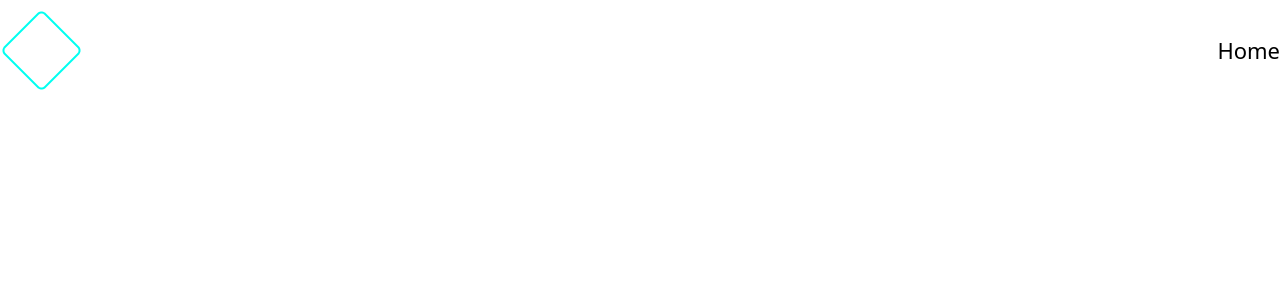
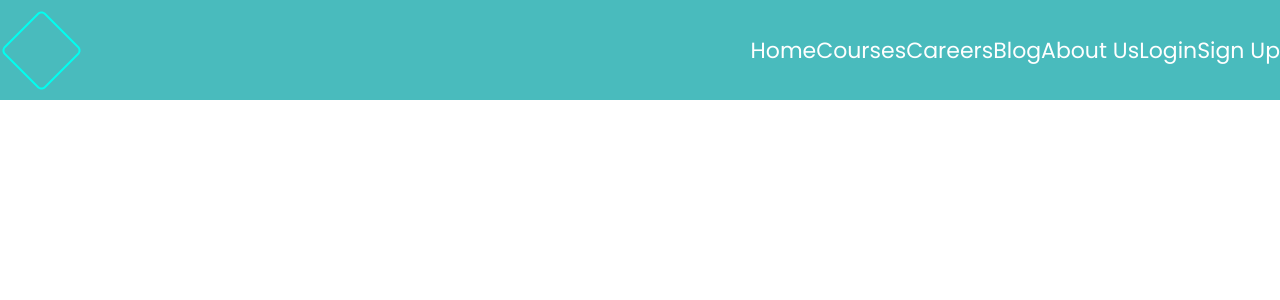
Before and after one commit to Nahid-Hasan-Utsob/ClassPoint-App, a React (Vite) app: page / in a window 1280 px wide. Shown: the top 300 px of the page. Built offline with nearby package versions, Linux system fonts and the light colour scheme.

Commit message:
update Custom_Style.css and Header.tsx

```diff
--- a/src/Custom_Style.css
+++ b/src/Custom_Style.css
@@ -1,4 +1,4 @@
-.poppins-regular {
+.pop-regular {
   font-family: "Poppins", sans-serif;
   font-weight: 400;
   font-style: normal;
--- a/src/Pages/Header/Header.tsx
+++ b/src/Pages/Header/Header.tsx
@@ -1,13 +1,25 @@
 import { Link } from 'react-router'
 import HeaderLogo from '../../assets/header-bg.png'
-
+import "../../Custom_Style.css"
 export default function Header() {
 
   const MenuLinks = <>
 
-  <ul className='flex items-center justify-evenly'>
+  <ul className='flex justify-evenly items-center h-full'>
    <Link to={'/'}>
-    <li className='text-[22px] s_text_color'>Home</li></Link>
+    <li className='text-[22px] s-text-color'>Home</li></Link>
+   <Link to={'/'}>
+    <li className='text-[22px] s-text-color'>Courses</li></Link>
+   <Link to={'/'}>
+    <li className='text-[22px] s-text-color'>Careers</li></Link>
+   <Link to={'/'}>
+    <li className='text-[22px] s-text-color'>Blog</li></Link>
+   <Link to={'/'}>
+    <li className='text-[22px] s-text-color'>About Us</li></Link>
+   <Link to={'/'}>
+    <li className='text-[22px] s-text-color'>Login</li></Link>
+   <Link to={'/'}>
+    <li className='text-[22px] s-text-color'>Sign Up</li></Link>
   </ul>
 
 
@@ -16,7 +28,7 @@ export default function Header() {
 
 
   return (
-    <section>
+    <section className='pop-regular'>
       <div className="main-bg-color h-[100px] flex items-center justify-between">
         <div>
           <img src={HeaderLogo} alt="" />
```
